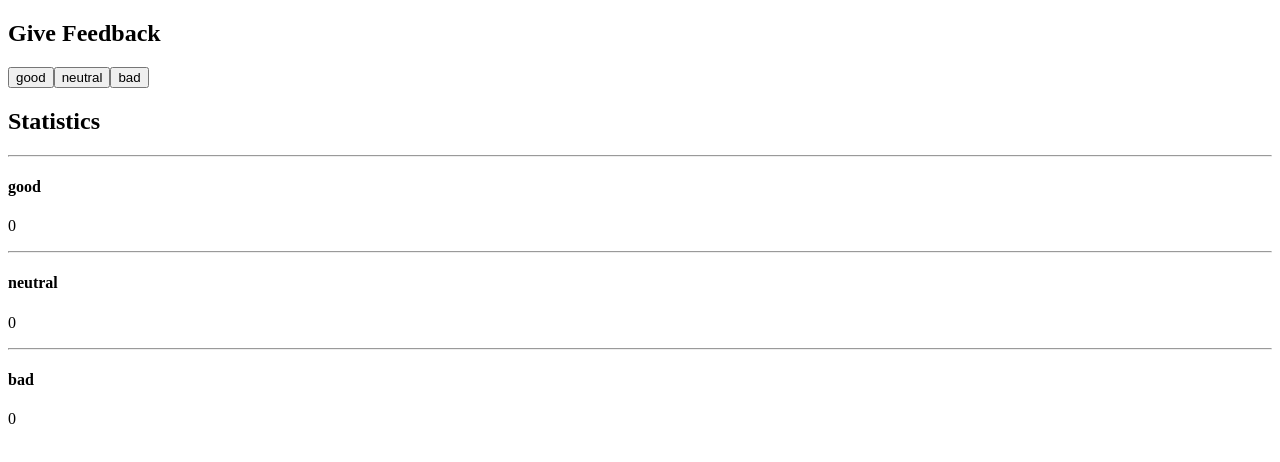
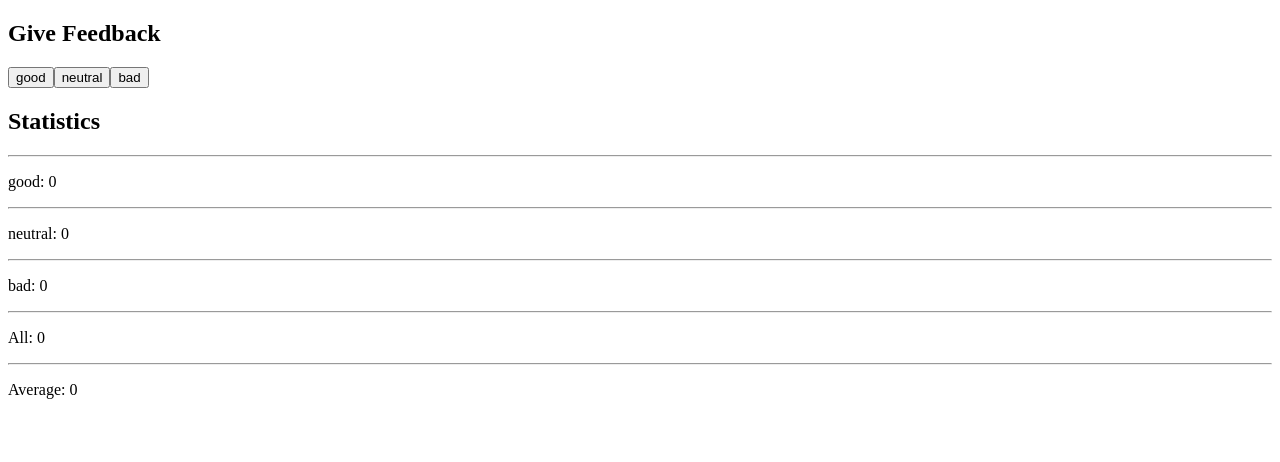
Before and after one commit to quemeraisc/fullstack_Helsinki, a React (Create React App) app in the folder part1/unicafe/: page / in a window 1280 px wide. Shown: the top 462 px of the page. Built offline with nearby package versions, Linux system fonts and the light colour scheme.

Commit message:
step2: implemented all and average

```diff
--- a/part1/unicafe/src/App.js
+++ b/part1/unicafe/src/App.js
@@ -4,11 +4,8 @@ const Stats = ({title, stat}) => {
     return (
       <div>
           <hr />
-          <h4>
-              {title}
-          </h4>
           <p>
-           {stat}
+              {title}: {stat}
           </p>
       </div>
     )
@@ -19,6 +16,16 @@ const App = () => {
     const [good, setGood] = useState(0)
     const [neutral, setNeutral] = useState(0)
     const [bad, setBad] = useState(0)
+    let total = 0
+
+    const all = () => {
+        total =  good + neutral + bad
+        return total
+    }
+    const average = () => {
+        if (total === 0) return 0
+        return (good - bad) / total
+    }
 
     return (
         <div>
@@ -49,6 +56,14 @@ const App = () => {
                 title = "bad"
                 stat = {bad}
             />
+            <Stats
+                title = "All"
+                stat = {all()}
+            />
+            <Stats
+                title = "Average"
+                stat = {average()}
+            />
         </div>
     )
 }
```
